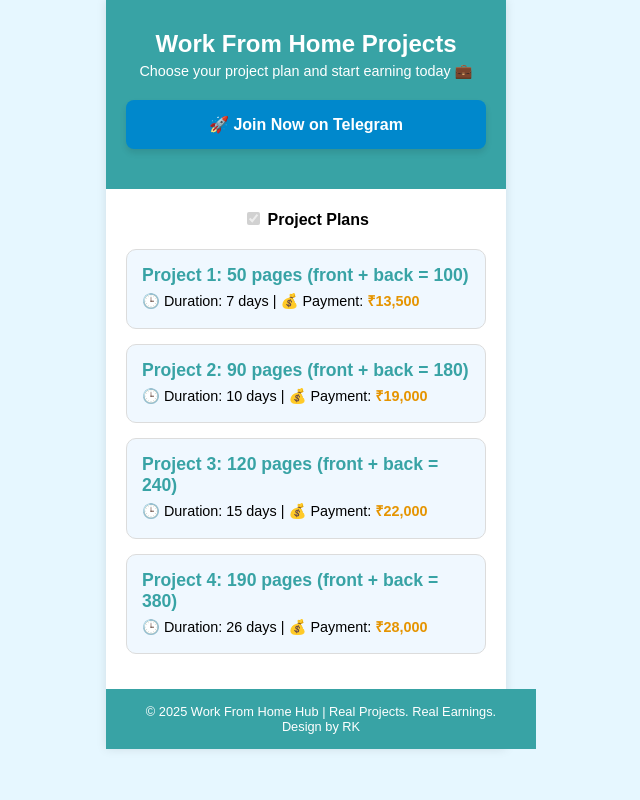
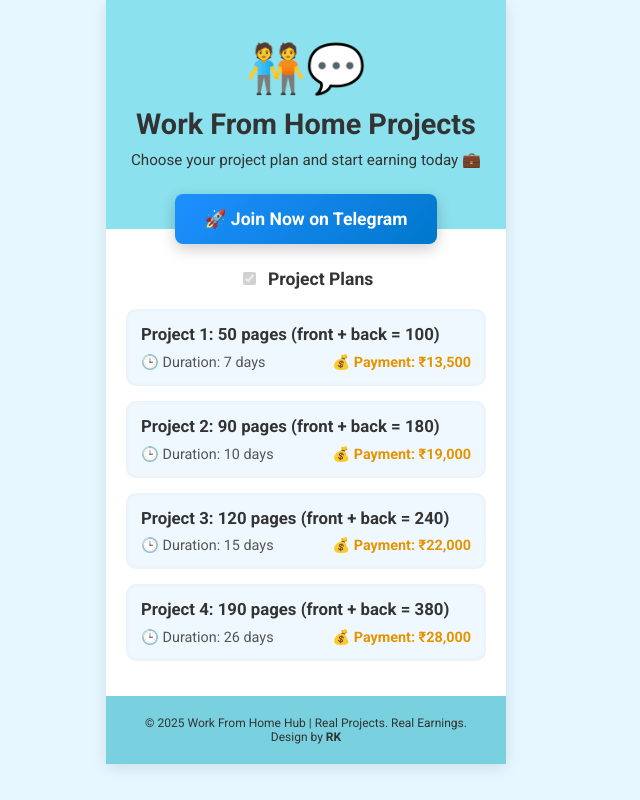
Before and after one commit to surendra2025123/Neha.project, a plain HTML site: page lendin.html in a window 1280 px wide. Shown: the whole page, without its empty margins (334-974 px from the left). Drawn offline with Linux system fonts and the light colour scheme.

Commit message:
Add files via upload

```diff
--- a/lendin.html
+++ b/lendin.html
@@ -4,149 +4,187 @@
     <meta charset="UTF-8">
     <meta name="viewport" content="width=device-width, initial-scale=1.0">
     <title>Work From Home Projects</title>
+    <link href="https://fonts.googleapis.com/css2?family=Roboto:wght@400;700&display=swap" rel="stylesheet">
     <style>
-        /* Basic Styling for the page */
+        /* CSS Reset and Body Styles */
         body {
-            font-family: Arial, sans-serif;
+            font-family: 'Roboto', Arial, sans-serif;
             margin: 0;
             padding: 0;
             background-color: #e6f7ff; /* Light blue background */
             display: flex;
-            flex-direction: column;
-            align-items: center;
+            justify-content: center;
+            align-items: flex-start;
+            min-height: 100vh;
         }
+
+        /* Main Container mimicking the phone screen */
         .container {
             width: 100%;
             max-width: 400px;
             background-color: #ffffff;
-            box-shadow: 0 0 10px rgba(0, 0, 0, 0.1);
+            box-shadow: 0 4px 15px rgba(0, 0, 0, 0.1);
+            overflow: hidden;
         }
-        header {
-            background-color: #38a3a5; /* Teal/blue color for the top section */
-            color: white;
-            padding: 20px;
+
+        /* Header Section (The teal/blue background) */
+        .header {
+            background-color: #8be1ed; /* Top background color */
+            color: #333;
+            padding: 40px 20px 0;
             text-align: center;
         }
-        .icon {
-            font-size: 40px;
+
+        /* Icon/Image Placeholder (using emoji for simple representation) */
+        .icon-block {
+            font-size: 3em;
             margin-bottom: 10px;
         }
-        h1 {
-            margin: 0;
-            font-size: 1.5em;
+
+        .header h1 {
+            font-size: 1.8em;
+            margin: 5px 0 10px;
+            font-weight: 700;
         }
-        .slogan {
-            font-size: 0.9em;
-            margin-top: 5px;
+
+        .header p {
+            font-size: 0.95em;
+            margin-top: 0;
+            margin-bottom: 25px;
         }
+
+        /* Telegram Button */
         .telegram-button {
-            display: block;
-            margin: 20px auto;
+            display: inline-flex;
+            align-items: center;
+            justify-content: center;
             padding: 15px 30px;
-            background-color: #0088cc; /* Telegram blue */
+            background: linear-gradient(135deg, #1e90ff, #0077cc); /* Gradient blue */
             color: white;
             text-decoration: none;
             border-radius: 8px;
             font-weight: bold;
+            font-size: 1.1em;
+            margin-bottom: -25px; /* Pulls the button slightly into the white section */
+            box-shadow: 0 5px 15px rgba(0, 0, 0, 0.2);
+            position: relative;
+            z-index: 10;
+        }
+
+        /* Project Plans Section (The main white card) */
+        .project-plans-section {
+            background-color: white;
+            padding: 40px 20px 20px;
+            border-radius: 25px 25px 0 0;
+            position: relative;
+        }
+
+        .plan-header {
             text-align: center;
-            box-shadow: 0 4px 6px rgba(0, 0, 0, 0.1);
-            transition: background-color 0.3s;
+            font-size: 1.1em;
+            font-weight: 700;
+            margin-bottom: 20px;
+            color: #333;
         }
-        .telegram-button:hover {
-            background-color: #0077b3;
+
+        .plan-header input[type="checkbox"] {
+            margin-right: 8px;
+            pointer-events: none; /* Disable interaction */
         }
-        .project-plans {
-            padding: 20px;
-        }
-        .plan-title {
-            text-align: center;
-            font-weight: bold;
-            margin-bottom: 20px;
-        }
+
+        /* Individual Project Box */
         .project-box {
-            background-color: #f0f8ff; /* Very light blue/off-white */
+            background-color: #f0f8ff; /* Very light blue background */
             border-radius: 10px;
             padding: 15px;
             margin-bottom: 15px;
-            border: 1px solid #dcdcdc;
+            box-shadow: inset 0 0 5px rgba(0, 0, 0, 0.05);
         }
+
         .project-box strong {
             display: block;
-            font-size: 1.1em;
-            margin-bottom: 5px;
-            color: #38a3a5;
+            font-size: 1.05em;
+            margin-bottom: 8px;
+            color: #333;
+            line-height: 1.3;
         }
+
         .project-details {
             font-size: 0.9em;
-            line-height: 1.5;
+            color: #555;
+            display: flex;
+            justify-content: space-between;
         }
+
         .payment {
             font-weight: bold;
             color: #e59400; /* Yellow/Gold for payment */
         }
+
+        /* Footer */
         footer {
-            background-color: #38a3a5;
-            color: white;
-            padding: 15px;
+            background-color: #79d0df; /* Lighter teal footer */
+            color: #333;
+            padding: 20px;
             text-align: center;
-            font-size: 0.8em;
-            width: 100%;
-            max-width: 400px;
+            font-size: 0.75em;
+            border-radius: 0 0 0 0;
         }
         footer a {
-            color: #ffffff;
+            color: #333;
             text-decoration: none;
+            font-weight: bold;
         }
     </style>
 </head>
 <body>
     <div class="container">
-        <header>
-            <div class="icon"></div>
+        <div class="header">
+            <div class="icon-block">🧑‍🤝‍🧑💬</div>
             <h1>Work From Home Projects</h1>
-            <p class="slogan">Choose your project plan and start earning today 💼</p>
+            <p>Choose your project plan and start earning today 💼</p>
             <a href="https://t.me/+i479we1wWlU4ZmZl" class="telegram-button">
                 🚀 Join Now on Telegram
             </a>
-        </header>
+        </div>
 
-        <section class="project-plans">
-            <div class="plan-title">
+        <div class="project-plans-section">
+            <div class="plan-header">
                 <input type="checkbox" checked disabled> Project Plans
             </div>
 
             <div class="project-box">
                 <strong>Project 1: 50 pages (front + back = 100)</strong>
                 <div class="project-details">
-                    🕒 Duration: 7 days |
-                    💰 Payment: <span class="payment">₹13,500</span>
+                    <span>🕒 Duration: 7 days</span>
+                    <span class="payment">💰 Payment: ₹13,500</span>
                 </div>
             </div>
 
             <div class="project-box">
                 <strong>Project 2: 90 pages (front + back = 180)</strong>
                 <div class="project-details">
-                    🕒 Duration: 10 days |
-                    💰 Payment: <span class="payment">₹19,000</span>
+                    <span>🕒 Duration: 10 days</span>
+                    <span class="payment">💰 Payment: ₹19,000</span>
                 </div>
             </div>
 
             <div class="project-box">
                 <strong>Project 3: 120 pages (front + back = 240)</strong>
                 <div class="project-details">
-                    🕒 Duration: 15 days |
-                    💰 Payment: <span class="payment">₹22,000</span>
+                    <span>🕒 Duration: 15 days</span>
+                    <span class="payment">💰 Payment: ₹22,000</span>
                 </div>
             </div>
 
             <div class="project-box">
                 <strong>Project 4: 190 pages (front + back = 380)</strong>
                 <div class="project-details">
-                    🕒 Duration: 26 days |
-                    💰 Payment: <span class="payment">₹28,000</span>
+                    <span>🕒 Duration: 26 days</span>
+                    <span class="payment">💰 Payment: ₹28,000</span>
                 </div>
             </div>
-        </section>
+        </div>
 
         <footer>
             © 2025 Work From Home Hub | Real Projects. Real Earnings.<br>
```
